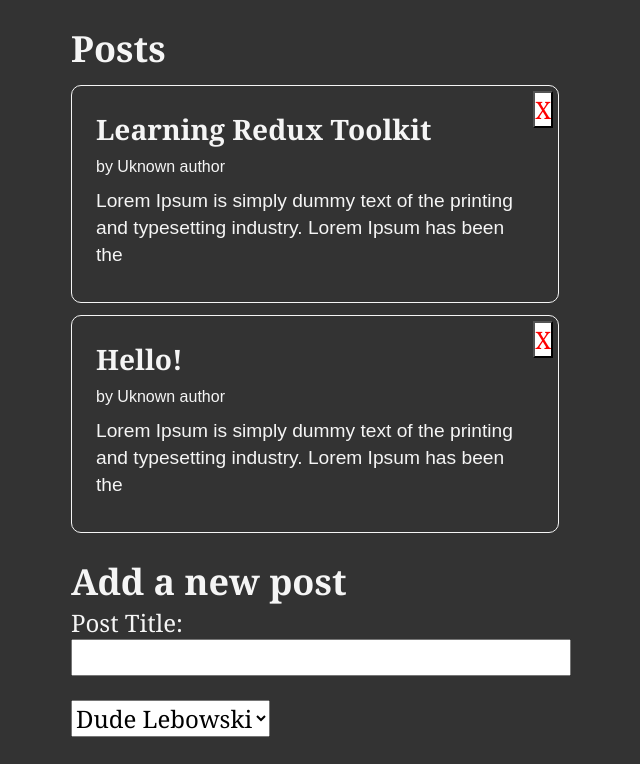
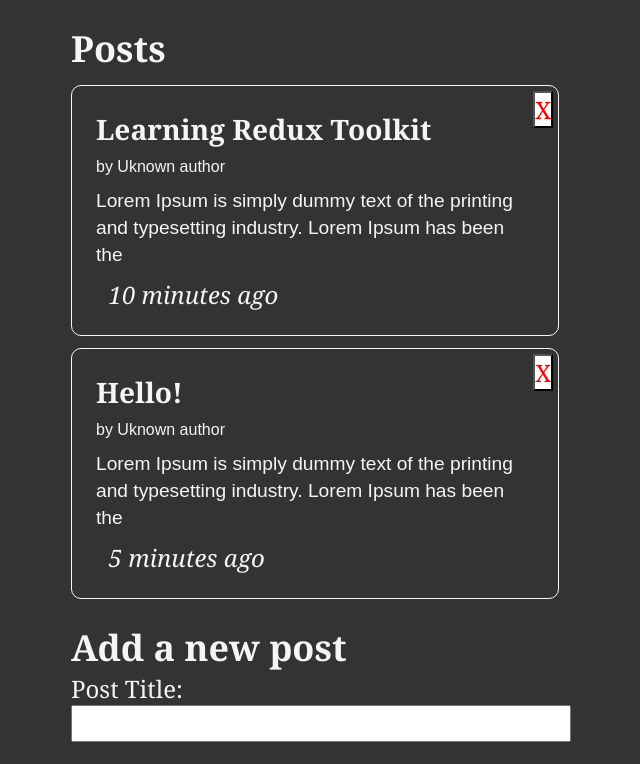
Before and after one commit to BertoRamosM/Redux-Toolkit-lesson, a React (Vite) app: page / in a window 1280 px wide. Shown: the top 764 px of the page, without its empty margins (319-959 px from the left). Built offline with nearby package versions, Linux system fonts and the light colour scheme.

Commit message:
added timestamp on each post

```diff
--- a/package.json
+++ b/package.json
@@ -11,6 +11,7 @@
   },
   "dependencies": {
     "@reduxjs/toolkit": "^2.2.3",
+    "date-fns": "^3.6.0",
     "react": "^18.2.0",
     "react-dom": "^18.2.0",
     "react-redux": "^9.1.1"
--- a/src/features/posts/PostsList.jsx
+++ b/src/features/posts/PostsList.jsx
@@ -3,22 +3,35 @@
 import { useDispatch } from "react-redux";
 import { postDelete } from "./postsSlice";
 import PostAuthor from "./PostAuthor";
+import TimeAgo from "./TimeAgo";
 
 const PostsList = () => {
   const dispatch = useDispatch()
   const posts = useSelector(selectAllPosts)
 
-  const renderedPosts = posts.map(post => (
-    <article key={post.id} style={{position: 'relative'}}>
+  const renderedPosts = posts.map((post) => (
+    <article key={post.id} style={{ position: "relative" }}>
       <h3>{post.title}</h3>
       <p className="postCredit">
         <PostAuthor userId={post.userId} />
-     </p>
-      <button style={{ position: "absolute", right: 5, top: 5, color: 'red', backgroundColor: 'white'}}
-      onClick={()=> dispatch(postDelete(post.id))}>X</button>
+      </p>
+
+      <button
+        style={{
+          position: "absolute",
+          right: 5,
+          top: 5,
+          color: "red",
+          backgroundColor: "white",
+        }}
+        onClick={() => dispatch(postDelete(post.id))}
+      >
+        X
+      </button>
       <p>{post.content.substring(0, 100)}</p>
+      <TimeAgo timestamp={post.date} />
     </article>
-  ))
+  ));
 
 
   return (
--- /dev/null
+++ b/src/features/posts/TimeAgo.jsx
@@ -0,0 +1,17 @@
+import { parseISO, formatDistanceToNow } from "date-fns";
+
+const TimeAgo = ({ timestamp }) => {
+  let timeAgo = "";
+  if (timestamp) {
+    const date = parseISO(timestamp);
+    const timePeriod = formatDistanceToNow(date);
+    timeAgo = `${timePeriod} ago`;
+  }
+
+  return (
+    <span title={timestamp}>
+      &nbsp; <i>{timeAgo}</i>
+    </span>
+  );
+};
+export default TimeAgo;
--- a/src/features/posts/postsSlice.js
+++ b/src/features/posts/postsSlice.js
@@ -1,4 +1,5 @@
 import { createSlice, nanoid } from "@reduxjs/toolkit";
+import {sub} from 'date-fns'
 
 const initialState = [
   {
@@ -6,12 +7,14 @@
     title: "Learning Redux Toolkit",
     content:
       "Lorem Ipsum is simply dummy text of the printing and typesetting industry. Lorem Ipsum has been the industry's standard dummy text ever since the 1500s, when an unknown printer took a galley of type and scrambled it to make a type specimen book. It has survived not only five centuries, but also the leap into electronic typesetting, remaining essentially unchanged. It was popularised in the 1960s with the release of Letraset sheets containing Lorem Ipsum passages, and more recently with desktop publishing software like Aldus PageMaker including versions of Lorem Ipsum.",
+    date: sub(new Date(), { minutes: 10 }).toISOString(),
   },
   {
     id: "2",
     title: "Hello!",
     content:
       "Lorem Ipsum is simply dummy text of the printing and typesetting industry. Lorem Ipsum has been the industry's standard dummy text ever since the 1500s, when an unknown printer took a galley of type and scrambled it to make a type specimen book. It has survived not only five centuries, but also the leap into electronic typesetting, remaining essentially unchanged. It was popularised in the 1960s with the release of Letraset sheets containing Lorem Ipsum passages, and more recently with desktop publishing software like Aldus PageMaker including versions of Lorem Ipsum.",
+    date: sub(new Date(), { minutes: 5 }).toISOString(),
   },
 ];
 
@@ -29,6 +32,7 @@
             id: nanoid(),
             title,
             content,
+            date: new Date().toISOString(),
             userId
           }
         }
```
Also changed, not shown: 1 other file (tests, documents, lock files or other folders).
